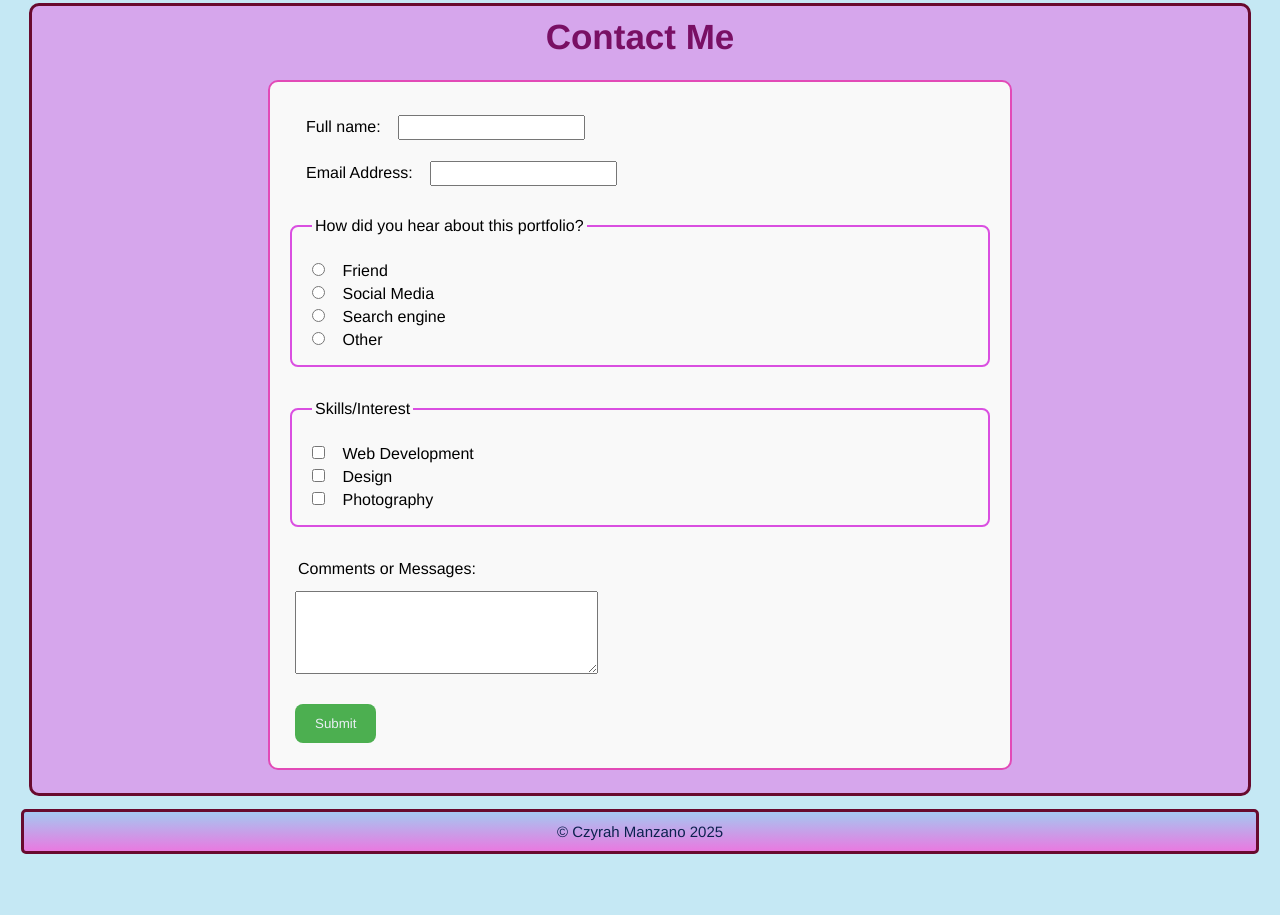
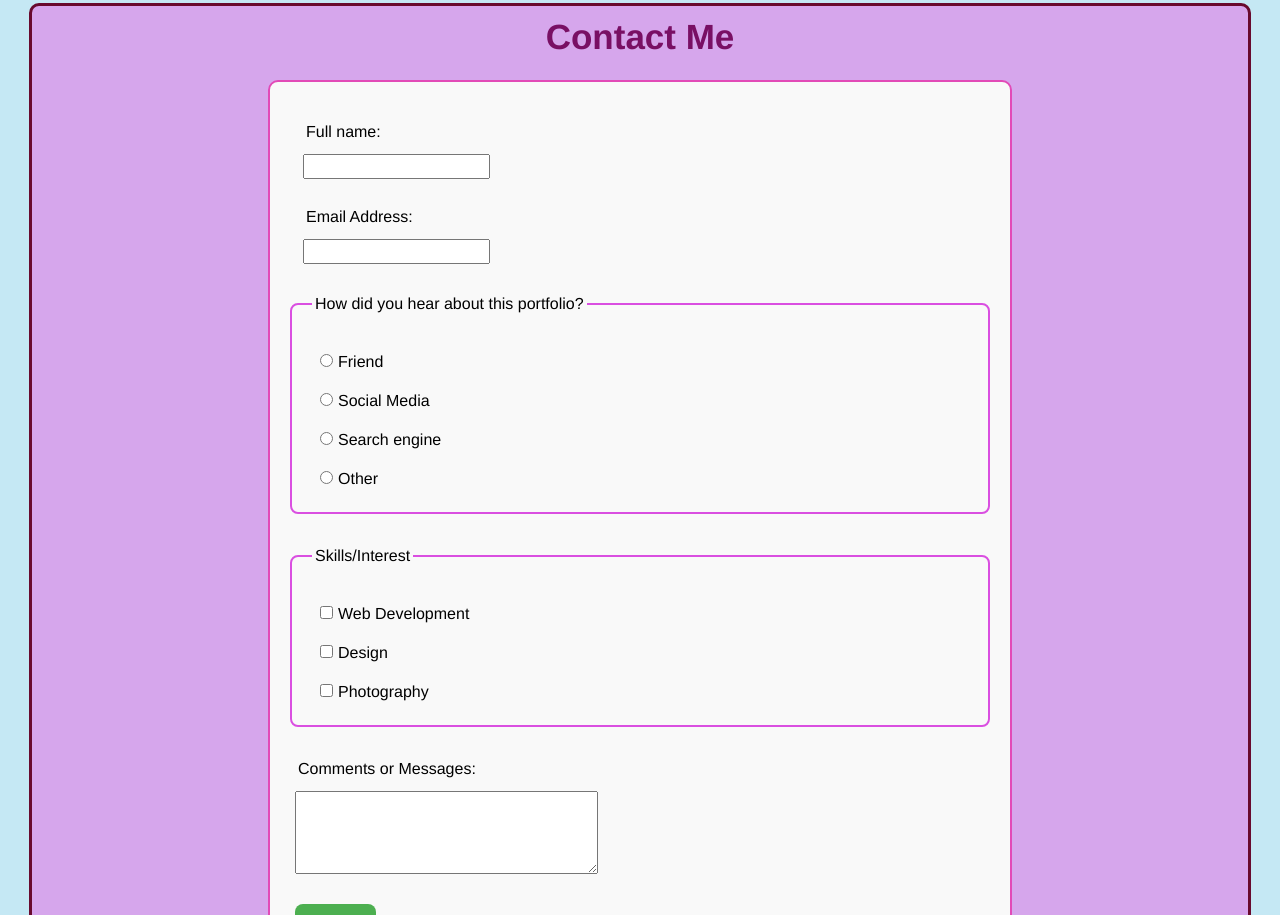
Before and after one commit to czymanz9/My-First-Repo, a plain HTML site: page CSS/Styled portfolio/potfolio.html in a window 1280 px wide. Shown: the part 865-1780 px from the top of the page. Before the commit the page ends 1740 px from the top, so only its background shows below. Drawn offline with Linux system fonts and the light colour scheme.

Commit message:
fixed form

```diff
--- a/CSS/Styled portfolio/potfolio.html
+++ b/CSS/Styled portfolio/potfolio.html
@@ -66,28 +66,18 @@
                     </p>
                     <fieldset class="fieldbox">
                         <legend> How did you hear about this portfolio?</legend>
-                        <input type="radio" id="friend" name="search">
-                        <label for="friend">Friend</label>
-                        <br>
-                        <input type="radio" id="social" name="search">
-                        <label for="social">Social Media</label>
-                        <br>
-                        <input type="radio" id="search" name="search">
-                        <label for="search">Search engine</label>
-                        <br>
-                        <input type="radio" id="other" name="search">
-                        <label for="other">Other</label>
+
+                        <label><input type="radio" name="search">Friend </label>
+                        <label><input type="radio" name="search">Social Media</label>
+                        <label><input type="radio" name="search">Search engine</label>
+                        <label><input type="radio" name="search">Other </label>
+
                     </fieldset>
                     <fieldset class="fieldbox">
                         <legend> Skills/Interest</legend>
-                        <input type="checkbox" id="webdev" name="webdev">
-                        <label for="webdev">Web Development</label>
-                        <br>
-                        <input type="checkbox" id="design" name="design">
-                        <label for="design">Design</label>
-                        <br>
-                        <input type="checkbox" id="photo" name="photo">
-                        <label for="photo">Photography</label>
+                        <label><input type="checkbox" name="webdev">Web Development</label>
+                        <label><input type="checkbox" name="design">Design</label>
+                        <label><input type="checkbox" name="photo">Photography </label>
                     </fieldset>
                     <p>Comments or Messages:</p>
                     <textarea id="message" name="message" rows="5" cols="35"></textarea>
--- a/CSS/Styled portfolio/styles.css
+++ b/CSS/Styled portfolio/styles.css
@@ -103,6 +103,11 @@ form {
     margin: 20px 0 30px 0;
 }
 
+label{
+    display: block;
+    margin-top: 10px;
+}
+
 input[type="submit"] {
     background: #4CAF50;
     color: rgb(233, 238, 244);
```
